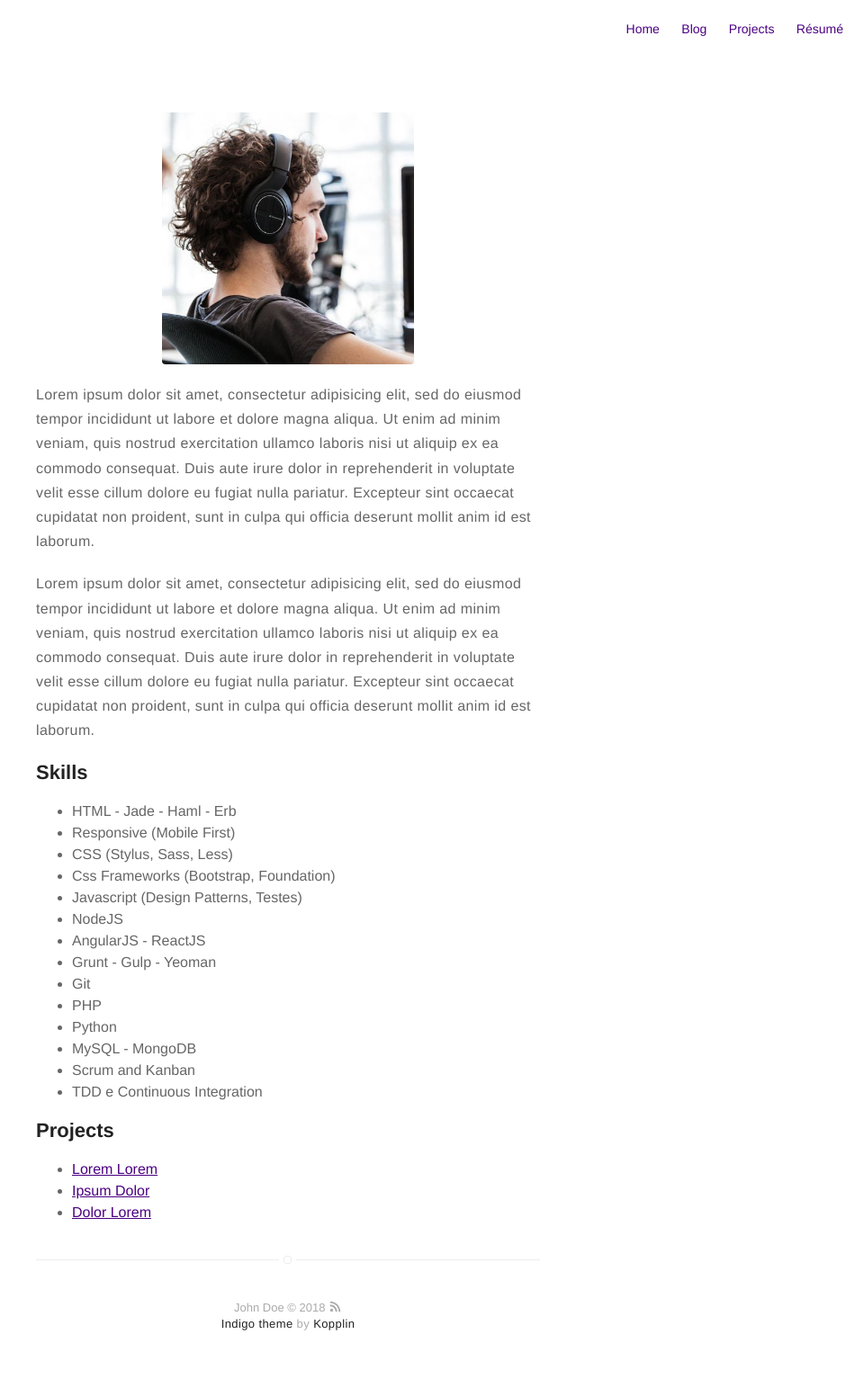
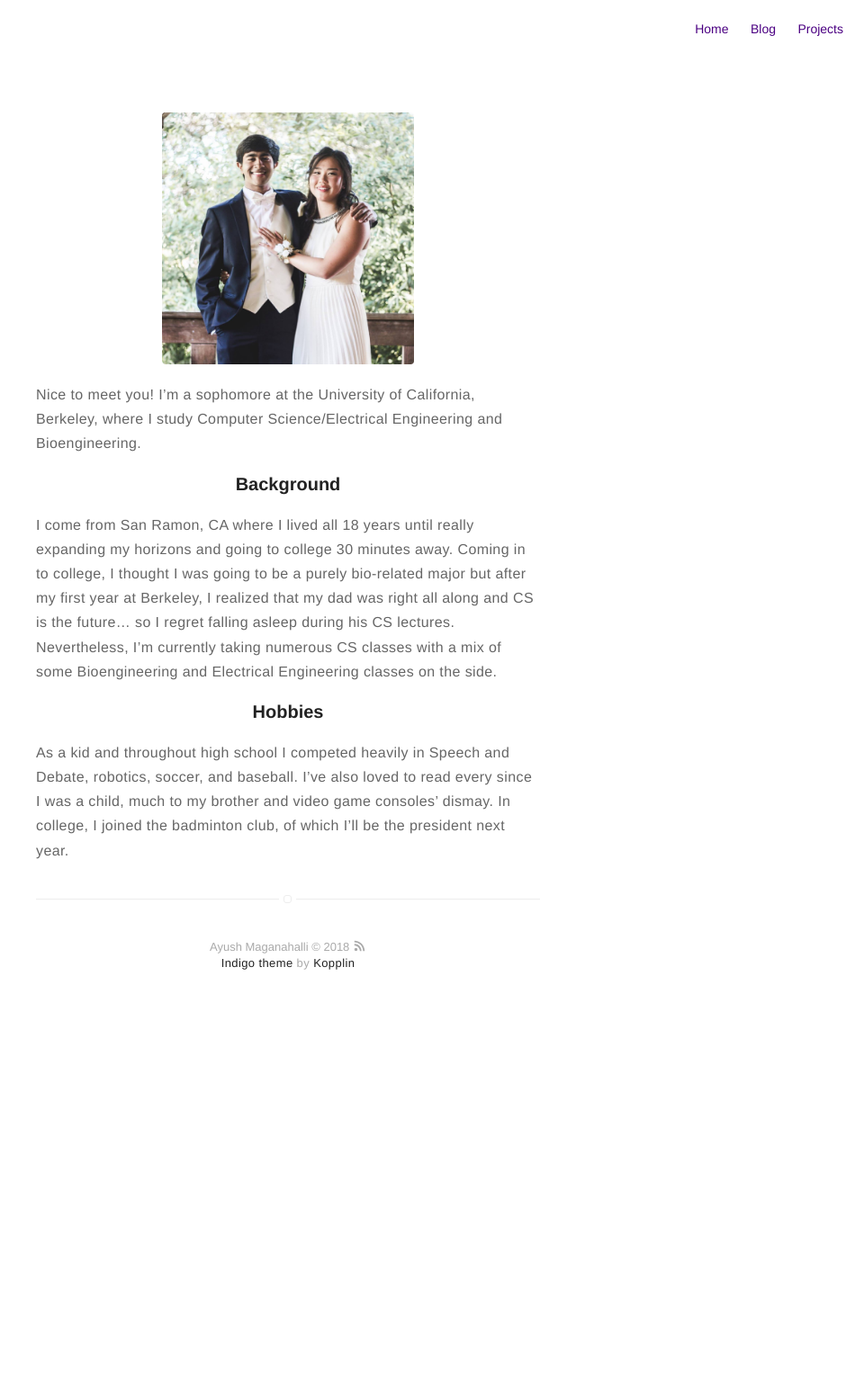
Before and after one commit to ayushsm/ayushsm-github.com, a Jekyll site: the page built from about.md, in a window 1280 px wide. Shown: the whole page at 90% size, without its empty margins (320-1280 px from the left). Built offline with Jekyll 4.4.1, drawn with Linux system fonts in a browser that asks for light colours; after the commit the page ends 1142 px from its top, so only the background shows below that.

Commit message:
base changes

```diff
--- a/_config.yml
+++ b/_config.yml
@@ -1,22 +1,22 @@
 # main text of home
-name: John Doe
-bio: A Man who travels the world eating noodles
+name: Ayush Maganahalli
+bio: UC Berkeley, BioE/EECS
 
 # twitter summary info
-description: A blog about technology and stuff related
+description: "Hey there, I'm Ayush Maganahalli and this is my personal website!"
 
 # if it's an external image, update below for true
 # better with square images
 external-image: false
-picture: assets/images/profile.jpg
+picture: assets/images/temp_profile.jpg
 
 # If you want to include your resume, set to true
 # and specify source (external or local).
-resume: true
+resume: false
 resume-external: true
 resume-url: https://google.com/?q=my+resume
 
-url: https://koppl.in/indigo
+url: https://ayushsm.github.io
 # your url: http://USERNAME.github.io
 
 permalink: /:title/
@@ -34,37 +34,30 @@ disqus:
   categories: [blog, project] # only show disqus for posts that have these categories
 
 # if you don't have any of social below, comment the line
-facebook: myfacebook
-twitter: mytwitter
+facebook: ayush.maganahalli
+# twitter: mytwitter
 # google: mygoogle
 # instagram: myinstagram
 # pinterest: mypinterest
-# linkedin: mylinkedin
+linkedin: ayush-maganahalli-2408b4153
 # youtube: myyoutube
 # spotify: myspotify
-github: mygithub
+github: ayushsm
 # lastfm: mylastfm
 # stackoverflow: 7044681/mystackoverflow
 # quora: userquora
 # reddit: username
-medium: medium
+# medium: medium
 # vimeo: myvimeo
 # lanyrd: mylanyrd
-email: myemail@gmail.com
+email: ayush.sm@berkeley.edu
 
 authors:
     johndoe:
-        name: John Doe
-        bio: A Man who travels the world eating noodles
+        name: Ayush Maganahalli
+        bio: Sophomore @ UC Berkeley
         external-image: false
-        picture: assets/images/profile.jpg
-        twitter: johndoe
-    jamesfoster:
-        name: James Foster
-        bio: A Man who develops software with coffee
-        external-image: false
-        picture: assets/images/james.jpg
-        twitter: jamesfoster
+        picture: assets/images/temp_profile.jpg
 
 # do you want a larger site? change the option below
 # options: [normal, large] | default: normal
--- a/about.md
+++ b/about.md
@@ -4,43 +4,10 @@ layout: page
 ---
 ![Profile Image]({{ site.url }}/{{ site.picture }})
 
-<p>Lorem ipsum dolor sit amet, consectetur adipisicing elit, sed do eiusmod
-tempor incididunt ut labore et dolore magna aliqua. Ut enim ad minim veniam,
-quis nostrud exercitation ullamco laboris nisi ut aliquip ex ea commodo
-consequat. Duis aute irure dolor in reprehenderit in voluptate velit esse
-cillum dolore eu fugiat nulla pariatur. Excepteur sint occaecat cupidatat non
-proident, sunt in culpa qui officia deserunt mollit anim id est laborum.</p>
+Nice to meet you! I'm a sophomore at the University of California, Berkeley, where I study Computer Science/Electrical Engineering and Bioengineering.
 
-<p>Lorem ipsum dolor sit amet, consectetur adipisicing elit, sed do eiusmod
-tempor incididunt ut labore et dolore magna aliqua. Ut enim ad minim veniam,
-quis nostrud exercitation ullamco laboris nisi ut aliquip ex ea commodo
-consequat. Duis aute irure dolor in reprehenderit in voluptate velit esse
-cillum dolore eu fugiat nulla pariatur. Excepteur sint occaecat cupidatat non
-proident, sunt in culpa qui officia deserunt mollit anim id est laborum.</p>
+### <center>Background</center>
+I come from San Ramon, CA where I lived all 18 years until really expanding my horizons and going to college 30 minutes away. Coming in to college, I thought I was going to be a purely bio-related major but after my first year at Berkeley, I realized that my dad was right all along and CS is the future... so I regret falling asleep during his CS lectures. Nevertheless, I'm currently taking numerous CS classes with a mix of some Bioengineering and Electrical Engineering classes on the side.
 
-<h2>Skills</h2>
-
-<ul class="skill-list">
-	<li>HTML - Jade - Haml - Erb</li>
-	<li>Responsive (Mobile First)</li>
-	<li>CSS (Stylus, Sass, Less)</li>
-	<li>Css Frameworks (Bootstrap, Foundation)</li>
-	<li>Javascript (Design Patterns, Testes)</li>
-	<li>NodeJS</li>
-	<li>AngularJS - ReactJS</li>
-	<li>Grunt - Gulp - Yeoman</li>
-	<li>Git</li>
-	<li>PHP</li>
-	<li>Python</li>
-	<li>MySQL - MongoDB</li>
-	<li>Scrum and Kanban</li>
-	<li>TDD e Continuous Integration</li>
-</ul>
-
-<h2>Projects</h2>
-
-<ul>
-	<li><a href="https://github.com/">Lorem Lorem</a></li>
-	<li><a href="https://github.com/">Ipsum Dolor</a></li>
-	<li><a href="https://github.com/">Dolor Lorem</a></li>
-</ul>
+### <center>Hobbies</center>
+As a kid and throughout high school I competed heavily in Speech and Debate, robotics, soccer, and baseball. I've also loved to read every since I was a child, much to my brother and video game consoles' dismay. In college, I joined the badminton club, of which I'll be the president next year.
```
Also changed, not shown: assets/images/temp_profile.jpg (added).
